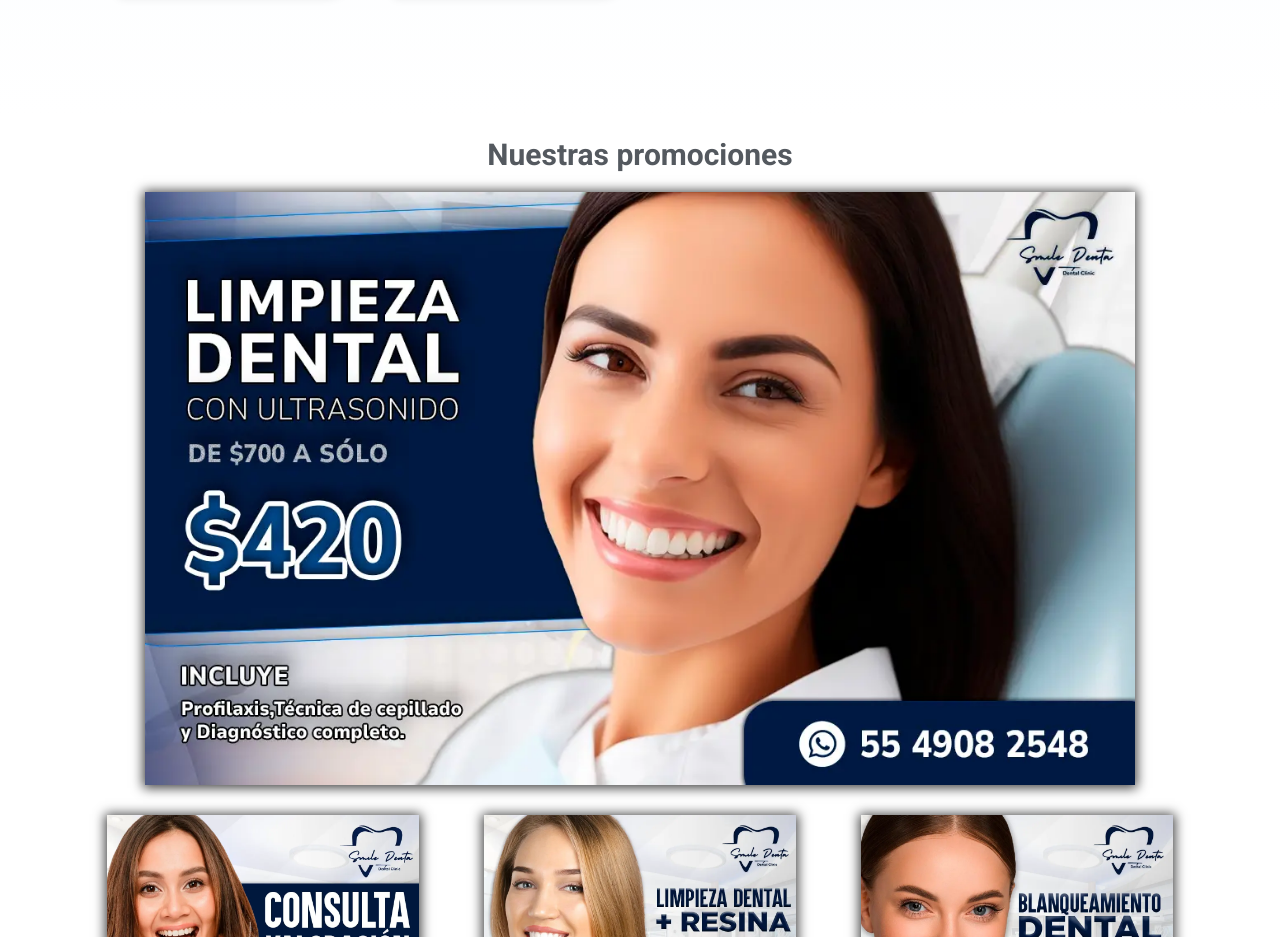
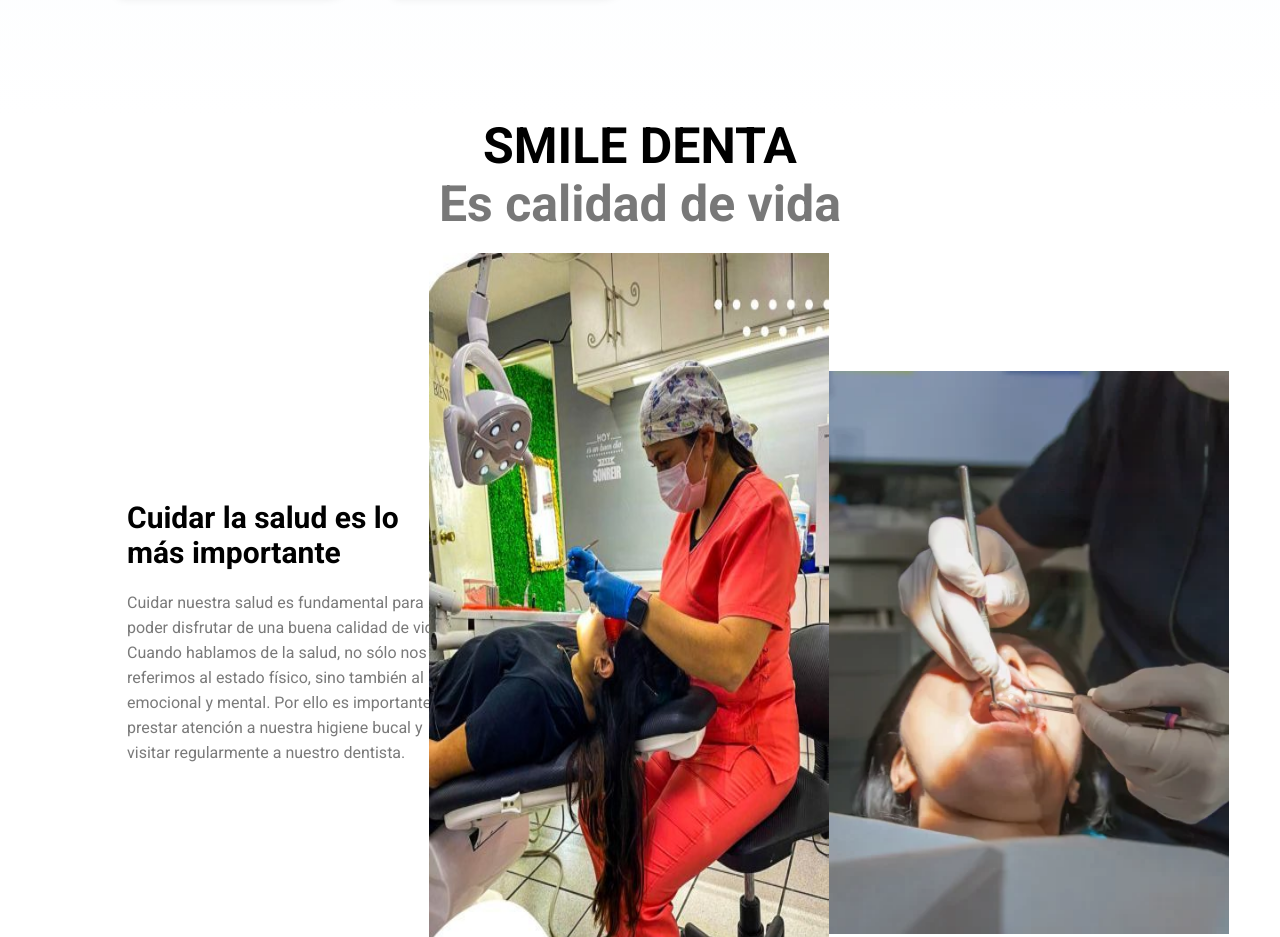
Before and after one commit to JuanGA80/Smile-Denta, a plain HTML site: page index.html in a window 1280 px wide. Shown: the part 866-1803 px from the top of the page. Drawn offline with nearby package versions, Linux system fonts and the light colour scheme.

Commit message:
agregar cambios en inicio

```diff
--- a/css/pages/index.css
+++ b/css/pages/index.css
@@ -100,7 +100,7 @@
   align-items: center;
   gap: 40px;
   border-radius: 30px 0 30px 0;
-  box-shadow: 0px 0px 10px 1px rgba(0,0,0,0.1);
+  box-shadow: 0px 0px 10px 1px rgba(0, 0, 0, 0.1);
 
 }
 
@@ -120,66 +120,57 @@
 }
 
 
-/* Introducion */
+/* Intro */
 
-.main-introduction {
+.intro-titles {
   width: 100%;
+  text-align: center;
+}
+
+.intro-titles h2 {
+  font-size: 40px;
+}
+
+.intro-titles h3 {
+  font-size: 40px;
+  color: #787878;
+}
+
+.main-intro {
+  width: 100%;
+  padding: 20px;
+  display: flex;
+  flex-direction: column;
+}
+
+.intro-texto h3 {
+  font-size: 30px;
+  margin-bottom: 20px;
+}
+
+.intro-texto p {
+  color: #7a7a7a;
+  line-height: 25px;
+  margin-bottom: 40px;
+}
+
+.intro-imagenes {
   display: flex;
   flex-direction: column;
   align-items: center;
   justify-content: center;
-  padding: 30px;
 }
 
-.introduction-item {
+.intro-imagen-fig {
   width: 100%;
-  padding: 20px;
+  display: flex;
+  align-items: center;
+  justify-content: center;
+  gap: 10px;
 }
 
-.introduction-item-1 h3 {
-  text-align: center;
-  font-size: 25px;
-  margin-bottom: 20px;
-}
-
-.introduction-1-text {
-  font-size: 18px;
-  text-align: justify;
-}
-
-.introduction-1-agendar {
-  display: block;
-  text-decoration: none;
-  color: #fff;
-  width: 40%;
-  padding: 10px 20px;
-  border-radius: 15px;
-  text-align: center;
-  background-color: #032da9;
-  margin: 20px auto;
-}
-
-.introduction-horarios {
-  text-align: center;
-  font-size: 20px;
-  margin-bottom: 20px;
-}
-
-.introduction-1-text ul li {
-  list-style-type: none;
-  text-align: center;
-}
-
-.introduction-item-2 h5 {
-  font-size: 20px;
-  text-align: center;
-  margin-bottom: 20px;
-}
-
-.introduction-item-2 p {
-  font-size: 18px;
-  line-height: 20px;
-  text-align: justify;
+.intro-imagen-fig img {
+  width: 100%;
 }
 
 /* Promos */
@@ -220,7 +211,7 @@
   display: flex;
   align-items: center;
   justify-content: center;
-  padding: 40px ;
+  padding: 40px;
 }
 
 .promos-contact a {
@@ -329,50 +320,57 @@
     border-radius: 120px 0 120px 0;
   }
 
-  /* Introducion */
+  /* Intro */
 
-  .main-introduction {
-    width: 100%;
-    display: grid;
-    grid-template-columns: repeat(2, 1fr);
-    padding: 30px;
-    align-items: flex-start;
 
+  .intro-titles h2 {
+    font-size: 50px;
   }
 
-  .introduction-item {
-    width: 100%;
-    padding: 20px 50px;
+  .intro-titles h3 {
+    font-size: 50px;
   }
 
-  .introduction-item-1 h3 {
-    font-size: 30px;
+  .main-intro {
+    padding: 20px 100px;
+    display: grid;
+    grid-template-columns: 30% 60%;
+    justify-items: center;
+    align-items: center;
+    justify-content: space-around;
+    align-content: center;
   }
 
-
-  .introduction-1-text {
-    font-size: 20px;
-    text-align: justify;
-  }
-
-
-  .introduction-horarios {
-    text-align: center;
-    font-size: 23px;
+  .intro-texto h3 {
+    font-size: 30px;
     margin-bottom: 20px;
   }
 
-
-  .introduction-item-2 h5 {
-    font-size: 30px;
-    text-align: center;
-    margin-bottom: 20px;
+  .intro-texto p {
+    margin-bottom: 40px;
   }
 
-  .introduction-item-2 p {
-    font-size: 22px;
-    line-height: 25px;
-    text-align: justify;
+  .intro-imagenes {
+    flex-direction: row;
+    position: relative;
+    height: 100vh;
+  }
+
+  .intro-imagen-fig {
+    display: flex;
+    align-items: center;
+    justify-content: center;
+    gap: 10px;
+  }
+
+  .intro-imagen-1 {
+    height: 100vh;
+    width: 800px;
+    object-fit: cover ;
+  }
+
+  .intro-imagen-fig img {
+    height: 100%;
   }
 
   /* Promos */
@@ -417,7 +415,7 @@
     display: flex;
     align-items: center;
     justify-content: center;
-    padding: 40px ;
+    padding: 40px;
   }
 
   .promos-contact a {
--- a/index.html
+++ b/index.html
@@ -93,38 +93,36 @@
         </div>
       </section>
 
-      <!-- <section class="main-introduction">
-        <div class="introduction-item introduction-item-1">
-          <h3>
-            Creando sonrisas saludables y felices
-          </h3>
-          <div class="introduction-1-text">
-            <p>
-              Más de 10 años brindando atención dental integral y de calidad.
-              Toda nuestra experiencia a tu servicio
-            </p>
 
-            <a class="introduction-1-agendar" href="#">Agendar cita</a>
+      <article class="intro-titles">
+        <h2>SMILE DENTA</h2>
+        <h3>Es calidad de vida</h3>
+      </article>
 
-            <h5 class="introduction-horarios">HORARIOS</h5>
-            <ul>
-              <li>Lunes a viernes de 8 am a 8 pm</li>
-              <li>Sábados de 9 am a 3 pm</li>
-            </ul>
+      <section class="main-intro">
 
-          </div>
-        </div>
-        <div class="introduction-item introduction-item-2">
-          <h5>Smile Denta</h5>
+        <div class="intro-texto">
+          <h3>Cuidar la salud es lo más importante</h3>
           <p>
-            Somos doctores jóvenes y actualizados, ya que para nosotros cada caso es
-            lo más importante, cuidamos cada detalle al realizar nuestros tratamientos, te
-            recordamos tu cita y tenemos siempre una amplia comunicación con nuestros pacientes
-            via WhatsApp, realizamos facturación electrónica eso y más es lo que encontrarás en
-            Smile Denta.
+            Cuidar nuestra salud es fundamental para poder
+            disfrutar de una buena calidad de vida. Cuando
+            hablamos de la salud, no sólo nos referimos al
+            estado físico, sino también al emocional y mental.
+            Por ello es importante prestar atención a
+            nuestra higiene bucal y visitar regularmente a
+            nuestro dentista.
           </p>
         </div>
-      </section> -->
+        <div class="intro-imagenes">
+          <figure class="intro-imagen-fig intro-imagen-1">
+            <img src="./assets/img/inicio/intro-img-1.jpg" alt="">
+          </figure>
+          <figure class="intro-imagen-fig">
+            <img src="./assets/img/inicio/intro-img-2.webp" alt="">
+          </figure>
+        </div>
+
+      </section>
 
 
       <section class="main-promos">
```
Also changed, not shown: assets/img/inicio/intro-img-1.jpg (added), assets/img/inicio/intro-img-2.webp (added).
